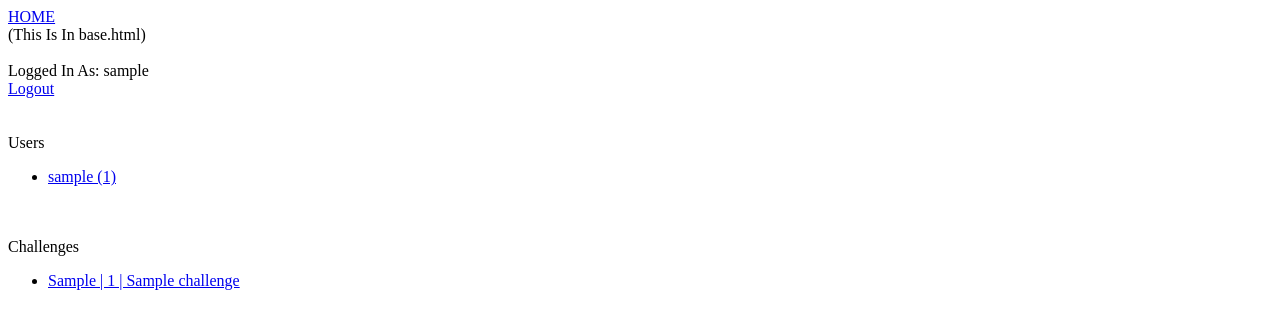
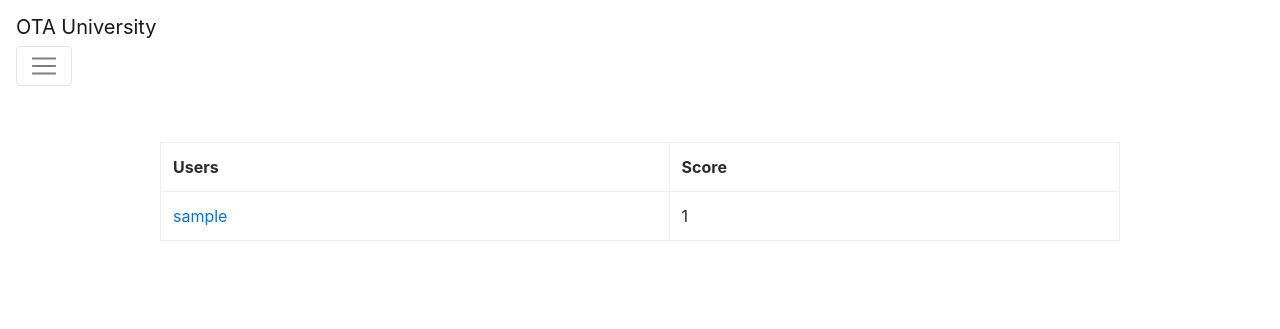
Before and after one commit to OpenToAllCTF/OTA-University, a Django app: page / in a window 1280 px wide. Shown: the top 329 px of the page. Run offline with Django 3.2, Linux system fonts and the light colour scheme; a user stored in the database is signed in; tables that the repository leaves empty hold one stand-in row (values such as "Sample post"); some libraries are stand-ins or nearby versions.

Commit message:
Add first attempt at a default layout

```diff
--- a/ota_university/ctf_framework/templates/base.html
+++ b/ota_university/ctf_framework/templates/base.html
@@ -3,13 +3,54 @@
   <head>
       <meta charset="UTF-8">
       <title>OTA University</title>
+
+      {# Load librairies #}
+      {% load static %}
+
+      {# Load CSS and JavaScript #}
+      <link rel="stylesheet" href="https://maxcdn.bootstrapcdn.com/bootstrap/4.0.0-beta.3/css/bootstrap.min.css" integrity="sha384-Zug+QiDoJOrZ5t4lssLdxGhVrurbmBWopoEl+M6BdEfwnCJZtKxi1KgxUyJq13dy" crossorigin="anonymous">
+      <link rel="stylesheet" href="{% static '/css/main.css' %}">
   </head>
+
   <body>
-<a href="{% url 'ctf_framework:home' %}">HOME</a>
-<br>(This Is In base.html)<br><br>
+    <nav class="navbar navbar-expand-lg navbar-light bg-light">
+      <a class="navbar-brand" href="#">OTA University</a>
+      <button class="navbar-toggler" type="button" data-toggle="collapse" data-target="#navbarSupportedContent" aria-controls="navbarSupportedContent" aria-expanded="false" aria-label="Toggle navigation">
+        <span class="navbar-toggler-icon"></span>
+      </button>
 
+      <div class="collapse navbar-collapse" id="navbarSupportedContent">
+        <!-- Left side -->
+        <div class="navbar-nav mr-auto">
+            <a class="nav-item nav-link" href="{% url 'ctf_framework:home' %}">
+              Home
+            </a>
+        </div>
+
+        <!-- Right side -->
+        <div class="navbar-nav navbar-right">
+        {% if request.user.is_authenticated %}
+          {% with request.user as user %}
+          <a class="nav-item nav-link"
+             href="{% url 'ctf_framework:profile' user.id %}">{{ user }}</a>
+          <a class="nav-item nav-link"
+             href="{% url 'ctf_framework:logout' %}">Logout</a>
+          {% endwith %}
+        {% else %}
+          <a class="nav-item nav-link" href="/admin">Login</a>
+        {% endif %}
+        </ul>
+      </div>
+    </nav>
+
+    <br>
+    <br>
     {% block content %}
     {% endblock %}
 
+    <script src="https://code.jquery.com/jquery-3.2.1.slim.min.js" integrity="sha384-KJ3o2DKtIkvYIK3UENzmM7KCkRr/rE9/Qpg6aAZGJwFDMVNA/GpGFF93hXpG5KkN" crossorigin="anonymous"></script>
+    <script src="https://cdnjs.cloudflare.com/ajax/libs/popper.js/1.12.9/umd/popper.min.js" integrity="sha384-ApNbgh9B+Y1QKtv3Rn7W3mgPxhU9K/ScQsAP7hUibX39j7fakFPskvXusvfa0b4Q" crossorigin="anonymous"></script>
+    <script src="https://maxcdn.bootstrapcdn.com/bootstrap/4.0.0-beta.3/js/bootstrap.min.js" integrity="sha384-a5N7Y/aK3qNeh15eJKGWxsqtnX/wWdSZSKp+81YjTmS15nvnvxKHuzaWwXHDli+4" crossorigin="anonymous"></script>
+
   </body>
 </html>
--- a/ota_university/ctf_framework/templates/home.html
+++ b/ota_university/ctf_framework/templates/home.html
@@ -1,28 +1,20 @@
 {% extends "base.html" %}
 {% block content %}
+  <div class="container-fluid">
+    <div class="table-responsive users-table">
+      <table class="table table-bordered">
+        <tr>
+          <th>Users</th>
+          <th>Score</th>
+        </tr>
+        {% for user in users %}
+        <tr>
+          <td><a href="{% url 'ctf_framework:profile' user.id %}">{{ user }}</a></td>
+          <td>{{ user.get_score }}</td>
+        </tr>
+        {% endfor %}
 
-{% if request.user.is_authenticated %}
-    Logged In As: {{ user }}<br>
-    <a href="{% url 'ctf_framework:logout' %}">Logout</a>
-{% else %}
-    <a href="/admin">
-    Login
-    </a>
-{% endif%}
-<br><br><br>
-Users
-<ul>
-{% for user in users %}
-    <li><a href="{% url 'ctf_framework:profile' user.id %}">{{ user }} ({{ user.get_score }})</a></li>
-{% endfor %}
-</ul>
-<br>
-<br>
-Challenges
-<ul>
-    {% for challenge in challenges %}
-        <li><a href="{% url 'ctf_framework:challenge' challenge.id %}">{{ challenge }}</a></li>
-    {% endfor %}
-</ul>
-
+      </table>
+    </div>
+  </div>
 {% endblock %}
--- a/ota_university/ota_university/settings.py
+++ b/ota_university/ota_university/settings.py
@@ -119,3 +119,7 @@ USE_TZ = True
 # https://docs.djangoproject.com/en/2.0/howto/static-files/
 
 STATIC_URL = '/static/'
+
+STATICFILES_DIRS = (
+    os.path.join(BASE_DIR, 'static'),
+)
--- /dev/null
+++ b/ota_university/static/css/main.css
@@ -0,0 +1,4 @@
+.users-table {
+  width: 75vw;
+  margin: 0 auto;
+}
```
Lines whose indentation alone changed are shown as unchanged.
